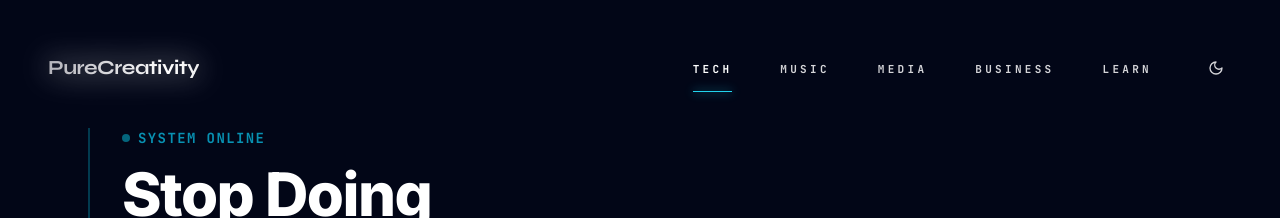
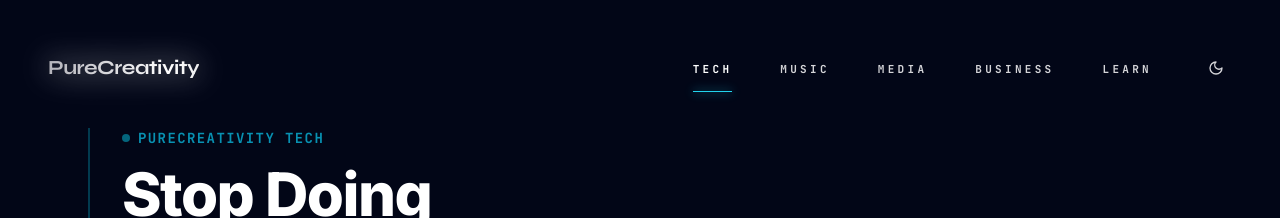
Before and after one commit to purecreativitypro/purecreativitypro-website, a React (Vite) app: page /tech in a window 1280 px wide. Shown: the top 218 px of the page. Built offline with nearby package versions, Linux system fonts and the light colour scheme.

Commit message:
fix: rename Tech hero label to 'PureCreativity Tech' for brand consistency

```diff
--- a/pages/Tech.tsx
+++ b/pages/Tech.tsx
@@ -81,7 +81,7 @@ const Tech: React.FC = () => {
           <div className="border-l-2 border-cyan-500/30 pl-8">
             <h4 className="text-cyan-600 mb-4 uppercase tracking-widest text-sm font-bold flex items-center gap-2">
               <span className="animate-pulse w-2 h-2 bg-cyan-500 rounded-full" />
-              SYSTEM ONLINE
+              PureCreativity Tech
             </h4>
             <h1 className="text-4xl sm:text-5xl md:text-6xl font-bold mb-8 text-white leading-tight tracking-tight break-words font-sans">
               Stop Doing Busywork.<br />
```
